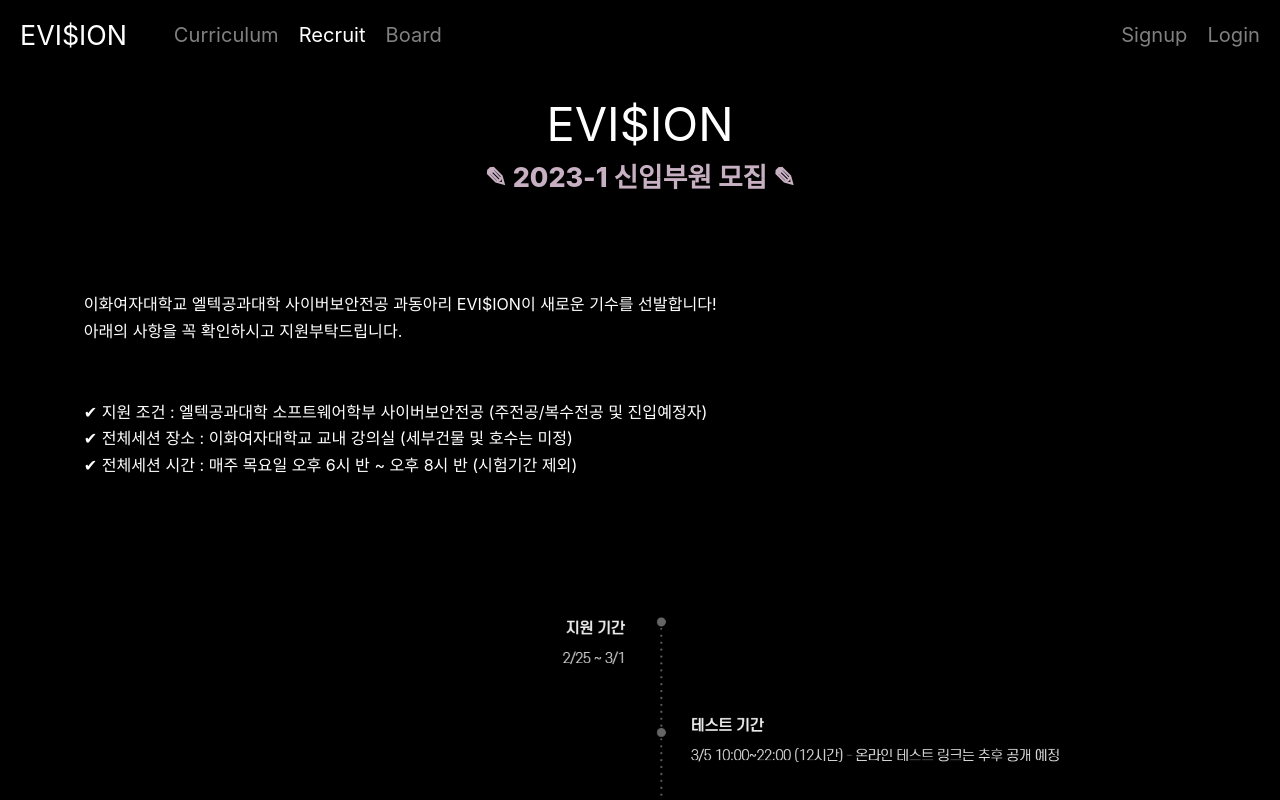
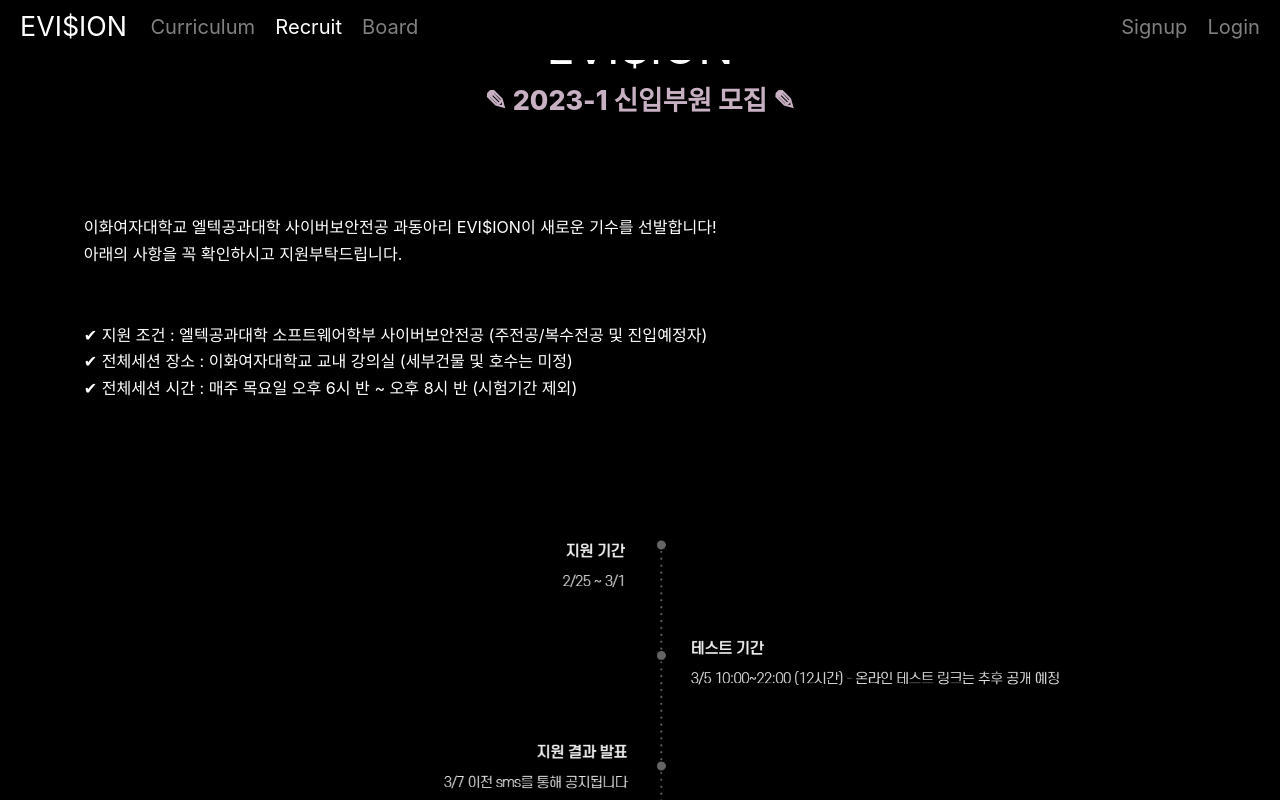
Before and after one commit to EVISION-EWHA/EVISION-website, a React (Create React App) app: page /recruit in a window 1280 px wide. Shown: the top 800 px of the page. Built offline with nearby package versions, Linux system fonts and the light colour scheme.

Commit message:
fix: nav bar

```diff
--- a/src/App.jsx
+++ b/src/App.jsx
@@ -7,7 +7,7 @@
 import MainPage from "pages/Main/MainPage";
 import CurriculumPage from "pages/Curriculum/CurriculumPage";
 // import Post from "pages/board/post";
-import Header from "components/header";
+import Header from "components/common/header";
 import Footer from "components/footer";
 import ApplyInfo from "pages/Apply/ApplyInfo";
 import ApplyForm from "pages/Apply/ApplyForm";
@@ -27,6 +27,7 @@
 
 const App = () => {
   const [isLogin, setIsLogin] = React.useState(false);
+
   return (
     <>
       <Header isLogin={isLogin} style={header} setIsLogin={setIsLogin} />
@@ -68,6 +69,6 @@
 
 export default App;
 
-const header = styled.form`
+const header = styled.div`
   position: fixed;
 `;
--- a/src/components/header.jsx
+++ b/src/components/common/header.jsx
@@ -12,15 +12,12 @@
     return (
       <>
         <HeaderBlock>
-          <Wrapper>
           <Logo>
-              <NavLink
-                style={{ color: "white", textDecoration: "none" }}
-                to="/"
-              >
+            <NavLink style={{ color: "white", textDecoration: "none" }} to="/">
               EVI$ION
             </NavLink>
           </Logo>
+          <Wrapper>
             <MenusBlock>
               {menus.map((m) => (
                 <NavStyle key={m.link} to={m.link}>
@@ -43,7 +40,6 @@
             </LoginBlock>
           </Wrapper>
         </HeaderBlock>
-        <Spacer />
       </>
     );
   } else if (localStorage.getItem("grade") === "1") {
@@ -51,15 +47,12 @@
     return (
       <>
         <HeaderBlock>
-          <Wrapper>
           <Logo>
-              <NavLink
-                style={{ color: "white", textDecoration: "none" }}
-                to="/"
-              >
+            <NavLink style={{ color: "white", textDecoration: "none" }} to="/">
               EVI$ION
             </NavLink>
           </Logo>
+          <Wrapper>
             <MenusBlock>
               {menus.map((m) => (
                 <NavStyle key={m.link} to={m.link}>
@@ -79,22 +72,18 @@
             </LoginBlock>
           </Wrapper>
         </HeaderBlock>
-        <Spacer />
       </>
     );
   } else {
     return (
       <>
         <HeaderBlock>
-          <Wrapper>
           <Logo>
-              <NavLink
-                style={{ color: "white", textDecoration: "none" }}
-                to="/"
-              >
+            <NavLink style={{ color: "white", textDecoration: "none" }} to="/">
               EVI$ION
             </NavLink>
           </Logo>
+          <Wrapper>
             <MenusBlock>
               {menus.map((m) => (
                 <NavStyle key={m.link} to={m.link}>
@@ -112,7 +101,6 @@
             </LoginBlock>
           </Wrapper>
         </HeaderBlock>
-        <Spacer />
       </>
     );
   }
@@ -127,8 +115,11 @@
 ];
 
 const Logo = styled.div`
-  font-size: 40px;
+  font-size: 4rem;
   color: white;
+  @media (max-width: 700px) {
+    font-size: 3.5rem;
+  }
 `;
 
 const HeaderBlock = styled.div`
@@ -143,15 +134,22 @@
 `;
 
 const Wrapper = styled.div`
-  height: 6.5rem;
+  width: 100%;
+
   display: flex;
   align-items: center;
   justify-content: space-between;
+
+  position: sticky;
+  @media (max-width: 700px) {
+    height: 4rem;
+  }
 `;
 
 const MenusBlock = styled.div`
-  padding-left: 4rem;
+  padding-left: 0.5rem;
   display: flex;
+
   @media (max-width: 700px) {
     display: none;
   }
@@ -179,9 +177,8 @@
   cursor: pointer;
   padding-left: 3rem;
 `;
+
 const LoginBlock = styled.div`
-  position: absolute;
-  right: 0;
   padding-right: 3rem;
   display: flex;
   align-items: center;
@@ -204,7 +201,3 @@
     color: white;
   }
 `;
-
-const Spacer = styled.div`
-  height: 11.5rem;
-`;
```
Also changed, not shown: src/Routes/landing/index.jsx (+1 -6 lines), src/pages/landing.jsx (+0 -18 lines). Lines whose indentation alone changed are shown as unchanged.
